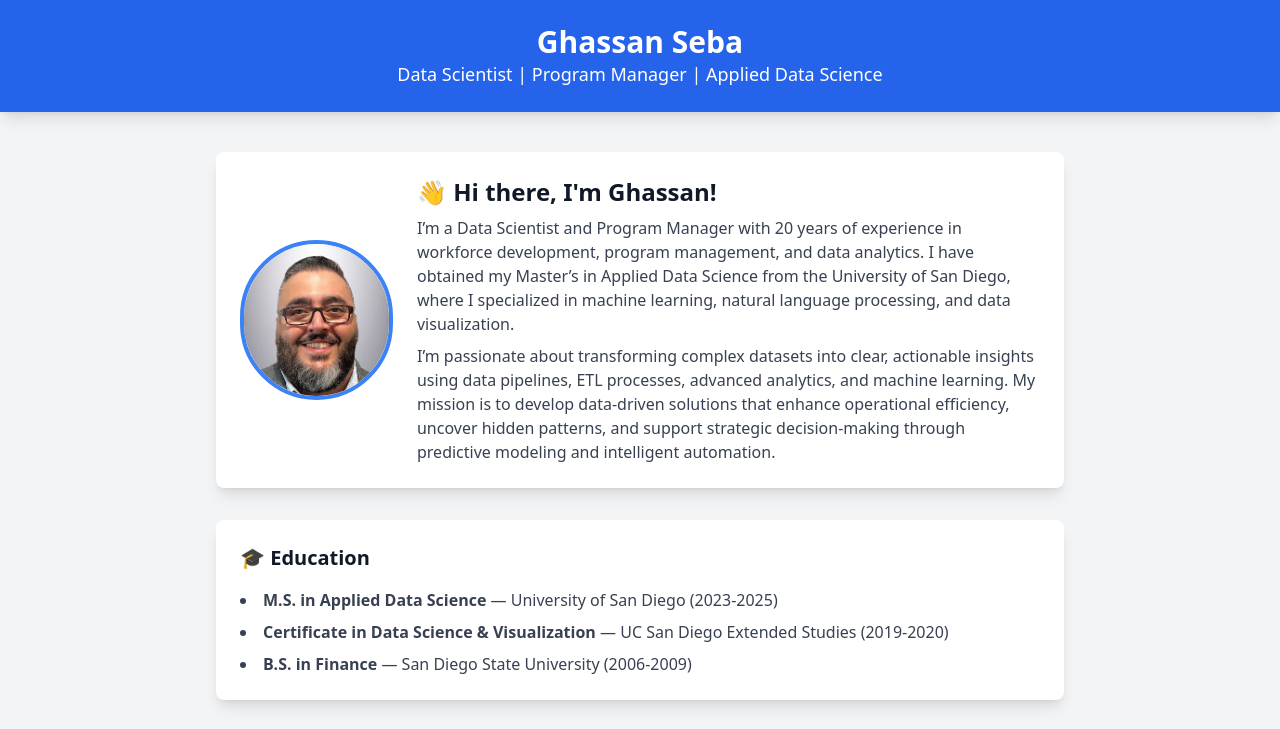
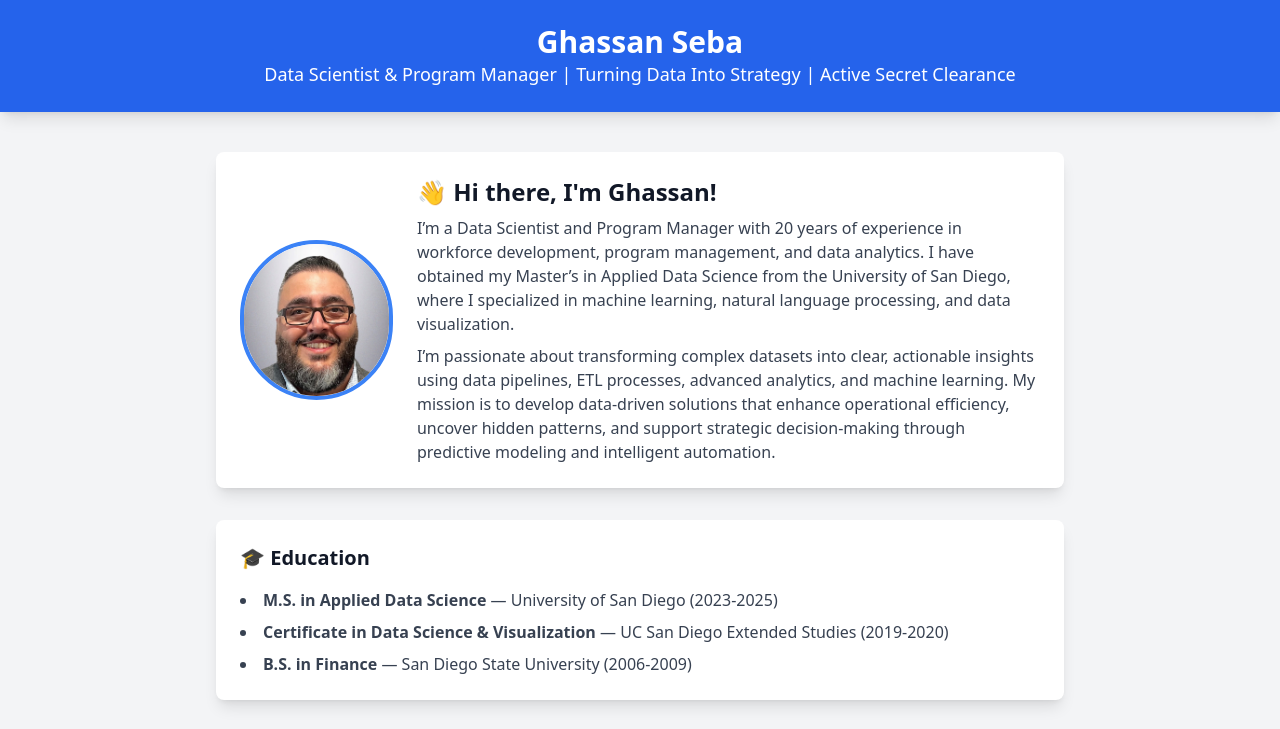
Before and after one commit to gseba/gseba.github.io, a plain HTML site: page index.html in a window 1280 px wide. Shown: the top 729 px of the page. Drawn offline with nearby package versions, Linux system fonts and the light colour scheme.

Commit message:
Update index.html

```diff
--- a/index.html
+++ b/index.html
@@ -12,7 +12,7 @@
   <!-- Header -->
   <header class="bg-blue-600 text-white text-center py-6 shadow-lg">
     <h1 class="text-3xl font-bold">Ghassan Seba</h1>
-    <p class="text-lg">Data Scientist | Program Manager | Applied Data Science</p>
+    <p class="text-lg">Data Scientist & Program Manager | Turning Data Into Strategy | Active Secret Clearance</p>
   </header>
 
   <!-- Main Container -->
```
